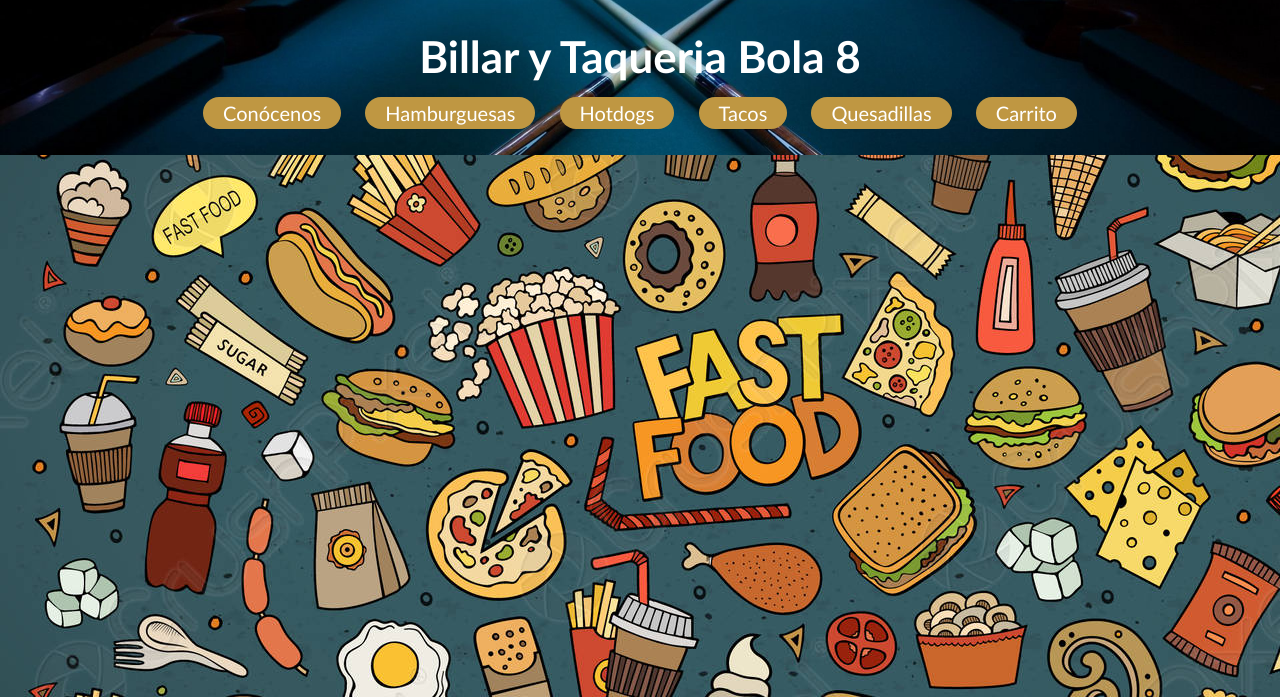
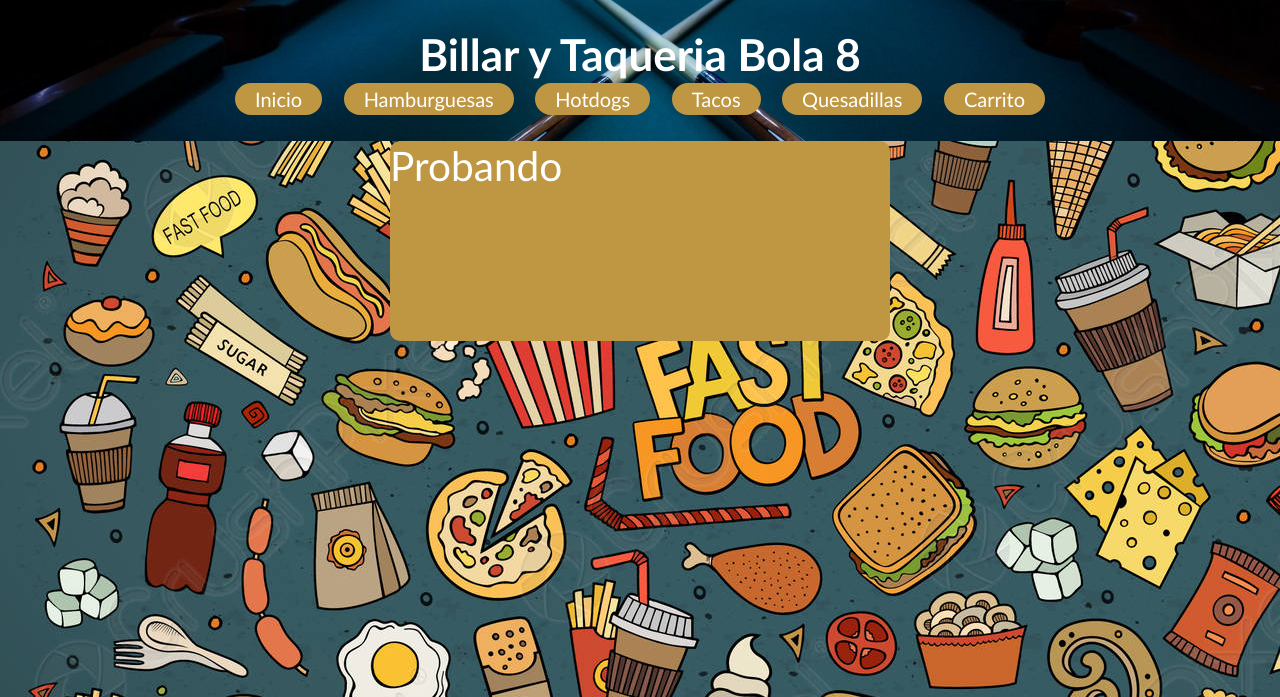
Before and after one commit to bpalacios94/BillarYTaqueriaBola8_Web, a plain HTML site: page index.html in a window 1280 px wide. Shown: the part 103-800 px from the top of the page. Drawn offline with Linux system fonts and the light colour scheme.

Commit message:
pequeno avance en casa

```diff
--- a/index.html
+++ b/index.html
@@ -16,11 +16,11 @@
         <div style="text-align: center;">
             <img src="Imagenes/Bola8  sin fondo.png"  width="100" height="100" alt="Logo" id="HeaderLogo">
         </div>
-        <section>
-            <h1>Billar y Taqueria Bola 8</h1>
+        <section style=" min-width: 1000px; margin: auto; padding: 30px 0;">
+            <h1 style=" font-size: 44px; text-align: center;">Billar y Taqueria Bola 8</h1>
             <br>
-            <div class="contenido">
-                <a href="">Conócenos</a>
+            <div class="Options">
+                <a href="">Inicio</a>
                 <a href="">Hamburguesas</a>
                 <a href="">Hotdogs</a>
                 <a href="">Tacos</a>
@@ -30,7 +30,11 @@
         </section>
     </header>
     <body>
-
+        <section class="Contenedor">
+            <div class="Contenido">
+                <p>Probando</p>
+            </div>
+        </section>
     </body>
 </body>
 </html>
--- a/style.css
+++ b/style.css
@@ -1,7 +1,10 @@
+
+
 * {
     margin: 0;
     padding: 0;
     box-sizing: border-box;
+    font-size: 62.5%;
 }
 
 body {
@@ -17,30 +20,18 @@ header {
     background-repeat: no-repeat;
 }
 
-section {
-    min-width: 1000px;
-    margin: auto;
-    padding: 30px 0;
-}
-
-section h1 {
-    font-size: 44px;
-    text-align: center;
-}
-
-.contenido {
+.Options {
     text-align: center;
 
 }
 
-
-.contenido p {
+.Options p {
     font-size: 60px;
     font-weight: bold;
     margin: 1em 0;
 }
 
-.contenido a {
+.Options a {
     color: white;
     text-decoration: none;
     background: #BF9742;
@@ -50,6 +41,22 @@ section h1 {
     margin: 10px;
 }
 
+.Contenedor{
+    display: flex;
+    justify-content: center;
+
+
+
+}
+
+.Contenido {
+    font-size: 65px;
+    background-color: #BF9742;
+    border-radius: 10px;
+    width: 500px;
+    height: 200px;
+}
+
 body {
     background-image: url(Imagenes/Doodle.jpg);
 }
```
